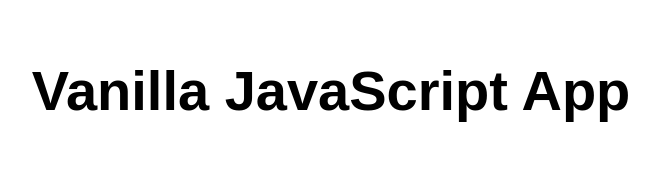
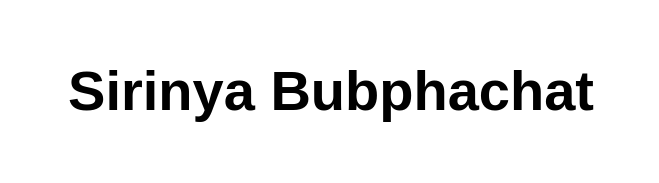
Before and after one commit to sirinmb/webappsrybpc, a plain HTML site: page src/index.html in a window 1280 px wide. Shown: the whole page, without its empty margins (309-968 px from the left). Drawn offline with Linux system fonts and the light colour scheme.

Commit message:
Update index.html

```diff
--- a/src/index.html
+++ b/src/index.html
@@ -10,7 +10,7 @@
 
 <body>
   <main>
-    <h1>Vanilla JavaScript App</h1>
+    <h1>Sirinya Bubphachat</h1>
   </main>
 </body>
 
```
